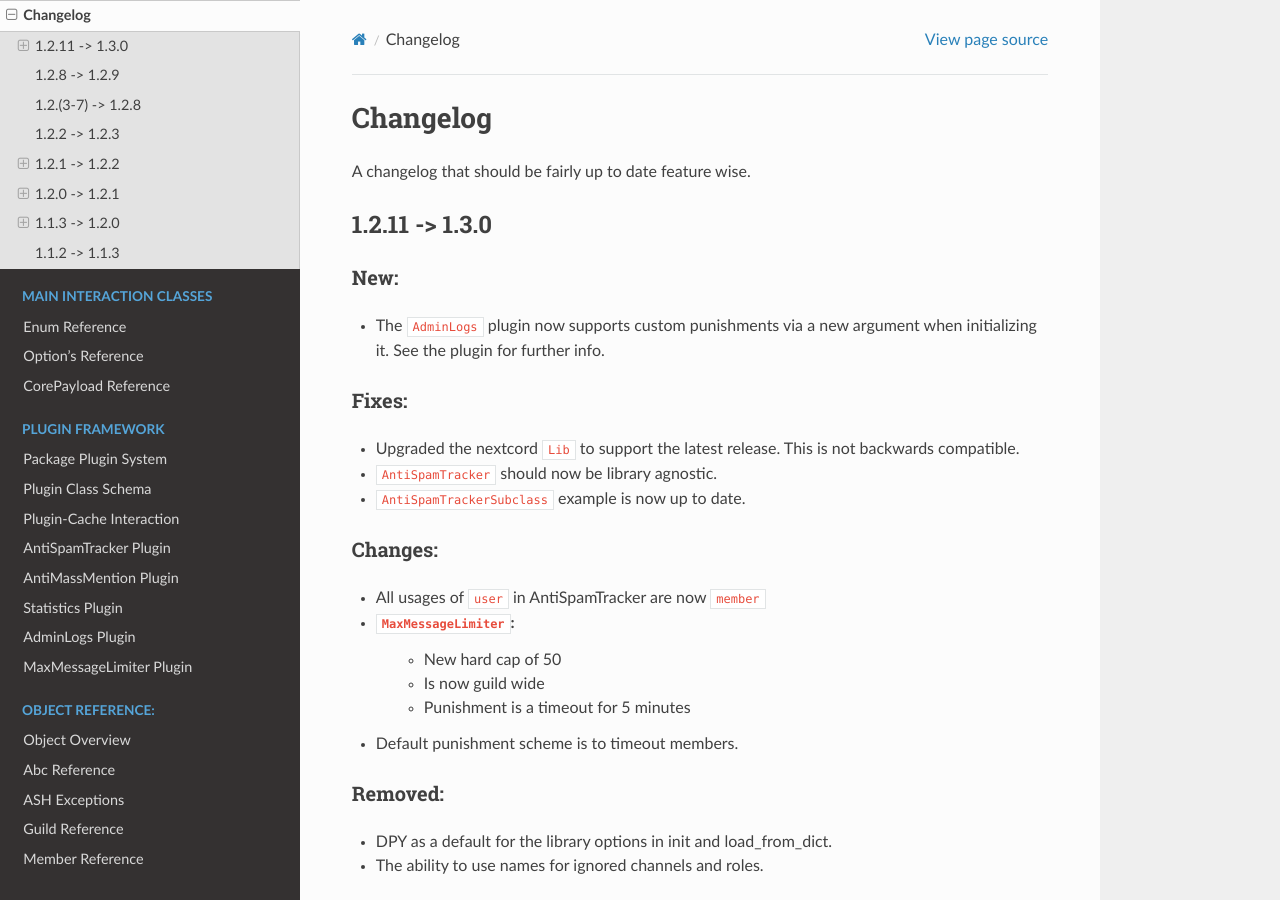
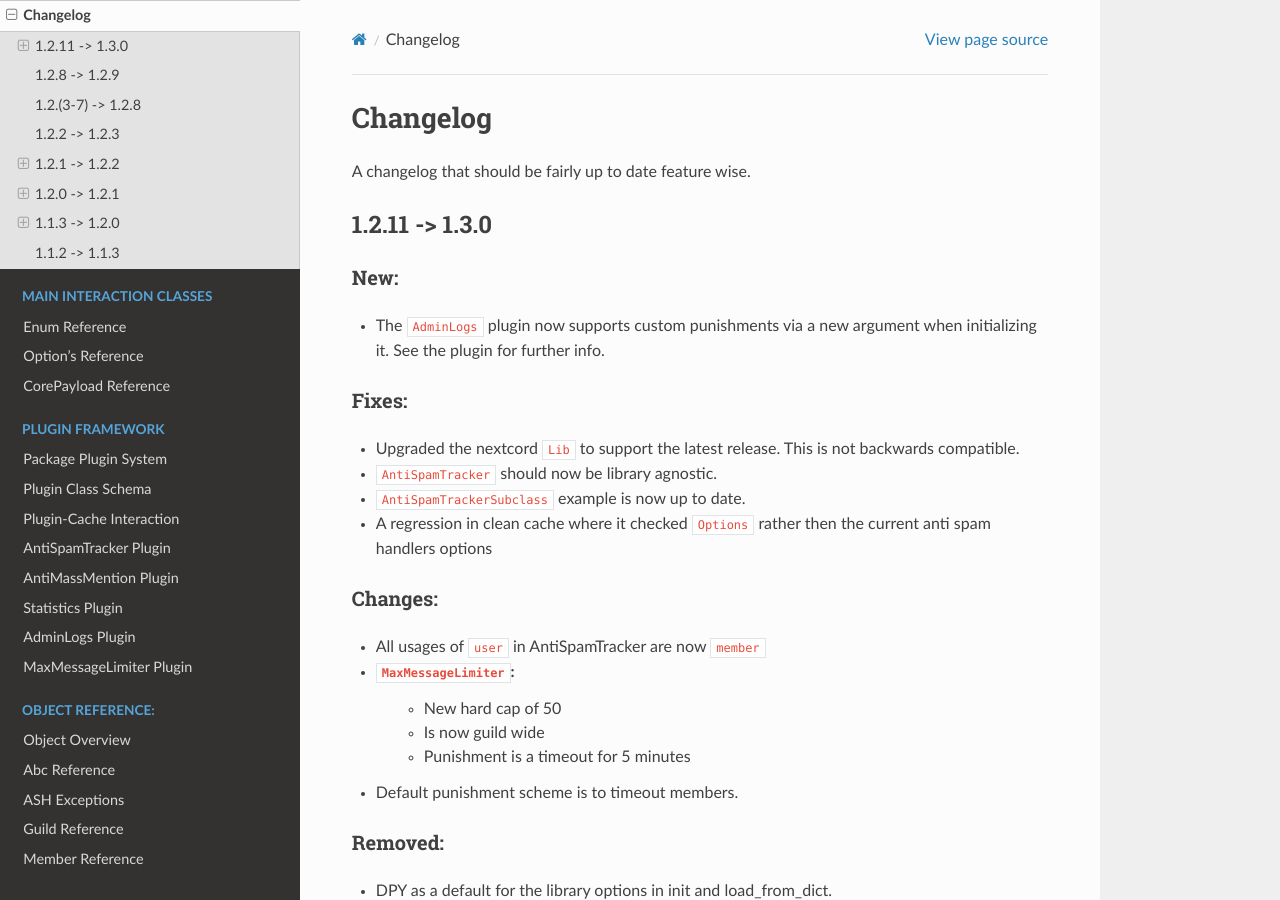
Before and after one commit to Skelmis/Discord-Anti-Spam, a Sphinx documentation site: the page built from docs/modules/changelog.rst, in a window 1280 px wide and 900 px high. Built offline with Sphinx 7.4.7 and the Read the Docs theme 2.0.0, drawn with Linux system fonts in a browser that asks for light colours.

Commit message:
doc: Clean cache regression

```diff
--- a/docs/modules/changelog.rst
+++ b/docs/modules/changelog.rst
@@ -22,6 +22,9 @@ Fixes:
 - ``AntiSpamTracker`` should now be library agnostic.
 
 - ``AntiSpamTrackerSubclass`` example is now up to date.
+
+- A regression in clean cache where it checked ``Options`` rather then
+  the current anti spam handlers options
 
 Changes:
 ********
```
